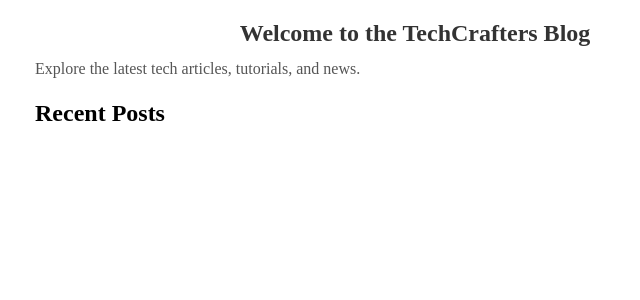
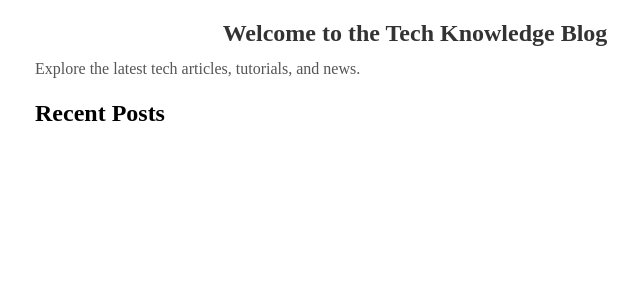
Before and after one commit to Zahid295/Python-API-Project, a Django app: page / in a window 1280 px wide. Shown: the part 113-413 px from the top of the page, without its empty margins (225-865 px from the left). Run offline with Django 4.2, Linux system fonts and the light colour scheme; data comes from the database, SQL or seed files in the repository.

Commit message:
Change blog name in heading

```diff
--- a/blog/templates/blog/index.html
+++ b/blog/templates/blog/index.html
@@ -3,7 +3,7 @@
 
 {% block content %}
 <div class="container">
-    <h1 class="blog-title">Welcome to the TechCrafters Blog</h1>
+    <h1 class="blog-title">Welcome to the Tech Knowledge Blog</h1>
     <p class="blog-description">
     Explore the latest tech articles, tutorials, and news.
     </p>
```
